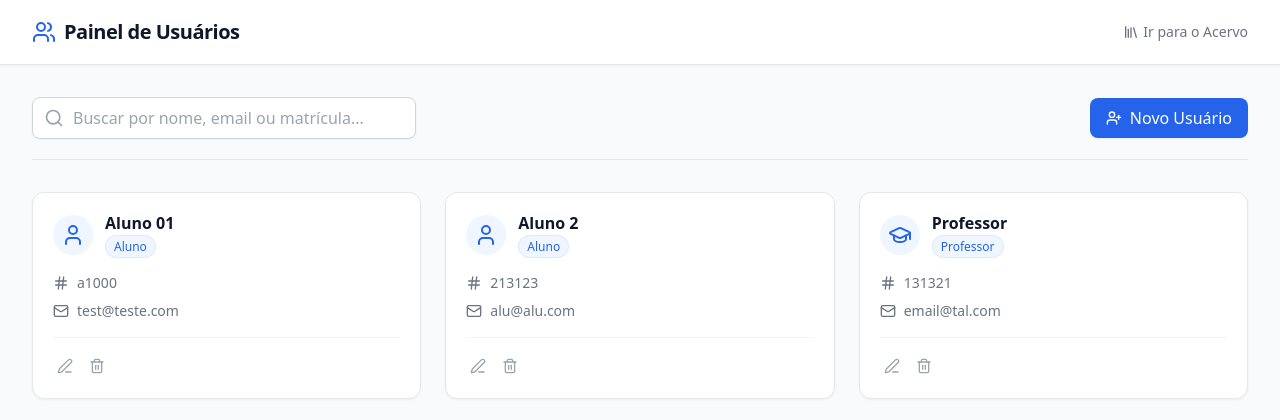
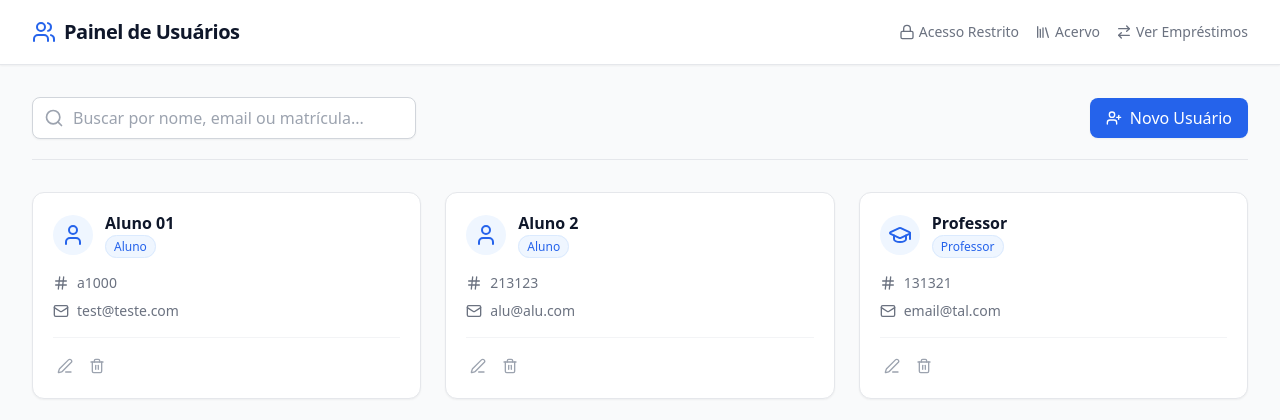
Before and after one commit to guilhptg/gestao_biblioteca, a Django app: page /usuarios/ in a window 1280 px wide. Shown: the top 420 px of the page. Run offline with Django 5.2, Linux system fonts and the light colour scheme; data comes from the database, SQL or seed files in the repository; some libraries are stand-ins or nearby versions.

Commit message:
adiciona links

```diff
--- a/usuarios/templates/usuarios/painel_usuarios.html
+++ b/usuarios/templates/usuarios/painel_usuarios.html
@@ -17,9 +17,15 @@
                 <i data-lucide="users" class="text-blue-600"></i>
                 <span class="font-bold text-xl tracking-tight text-slate-900">Painel de Usuários</span>
             </div>
-            <div>
+            <div class="flex gap-4">
+                <a href="/admin" class="text-sm font-medium text-gray-500 hover:text-blue-600 flex items-center gap-1">
+                    <i data-lucide="lock" class="w-4 h-4"></i> Acesso Restrito
+                </a>
                 <a href="{% url 'acervo:catalogo' %}" class="text-sm font-medium text-gray-500 hover:text-blue-600 flex items-center gap-1 transition-colors">
-                    <i data-lucide="library" class="w-4 h-4"></i> Ir para o Acervo
+                    <i data-lucide="library" class="w-4 h-4"></i> Acervo
+                </a>
+                <a href="{% url 'operacoes:painel_emprestimos' %}" class="text-sm font-medium text-gray-500 hover:text-blue-600 flex items-center gap-1 transition-colors">
+                    <i data-lucide="arrow-right-left" class="w-4 h-4"></i> Ver Empréstimos
                 </a>
             </div>
         </div>
```
Also changed, not shown: acervo/templates/acervo/index.html (+4 -3 lines).
